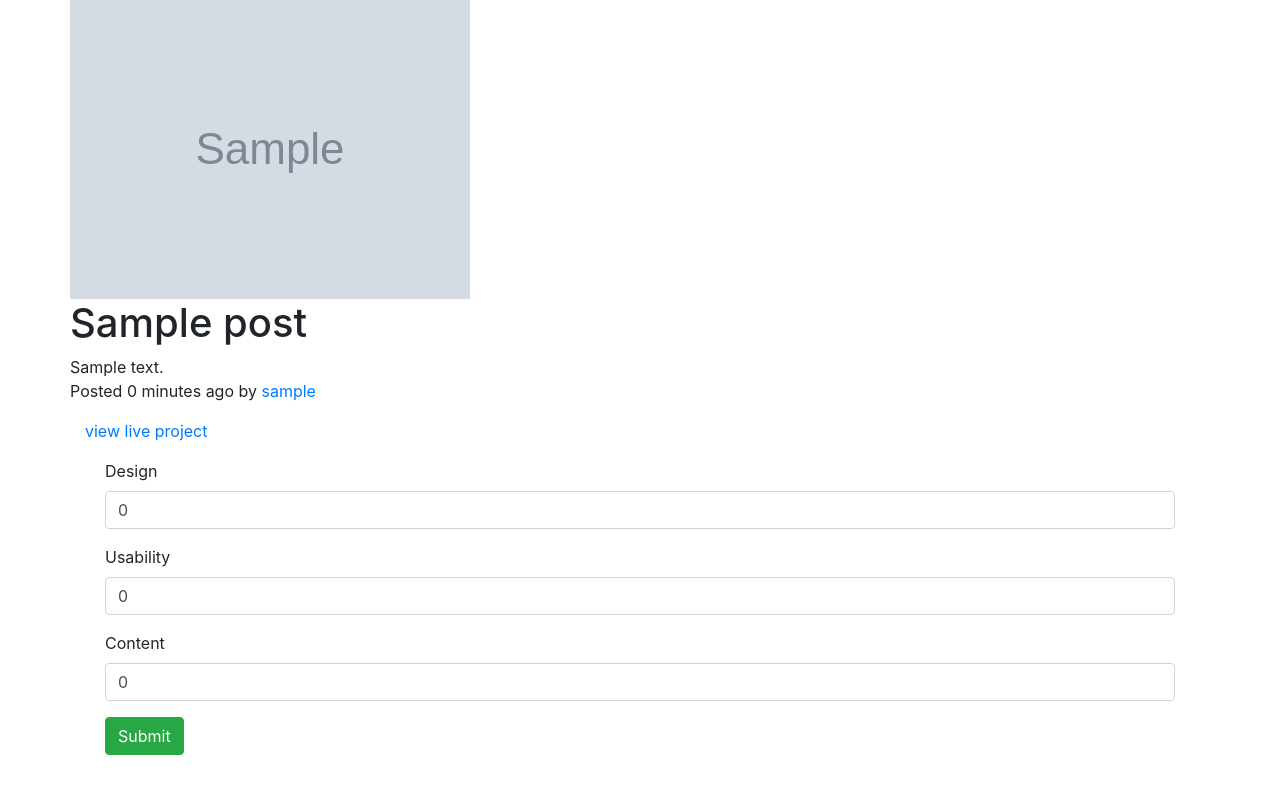
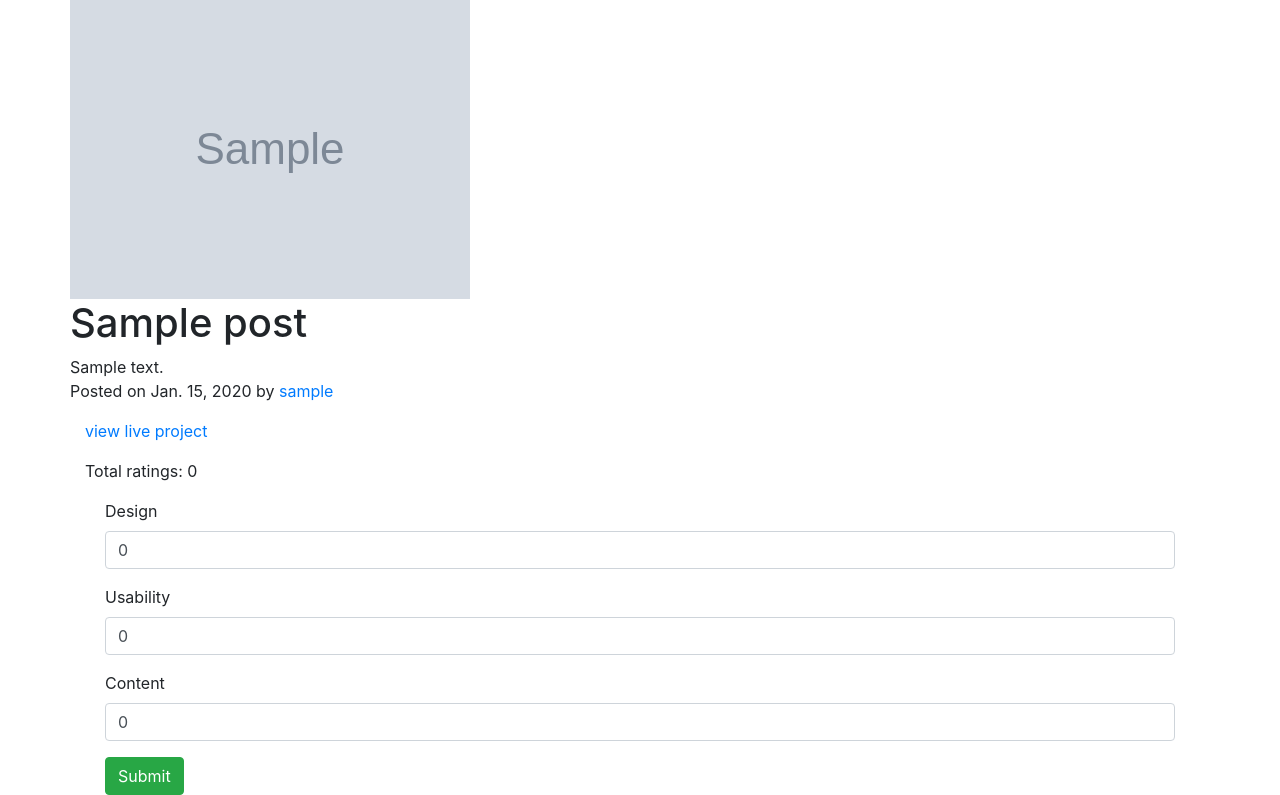
Before and after one commit to cherucole/Awaards, a Django app: page /post/1 in a window 1280 px wide. Shown: the part 73-868 px from the top of the page. Before the commit the page ends 828 px from the top, so only its background shows below. Run offline with Django 3.2, Linux system fonts and the light colour scheme; tables that the repository leaves empty hold one stand-in row (values such as "Sample post"); grey boxes marked "Sample" are stand-in pictures; some libraries are stand-ins or nearby versions; some web fonts are replaced.

Commit message:
added date pipe

```diff
--- a/app/templates/index.html
+++ b/app/templates/index.html
@@ -36,10 +36,12 @@
       <img class="card-img-top" src="{{post.image.url}}" alt="Card image cap" size="100px180">
       <div class="card-body">
         <h5 class="card-title">{{post.name}}</h5>
-        <p class="card-text">This is a longer card with supporting text below as a natural lead-in to additional content. This content is a little bit longer.</p>
+        <p class="card-text">{{post.description | safe}}</p>
         <p>Uploaded by         <a style="width:100%; padding-left:20px;" href="{% url 'profile' username=post.user_profile.username %}">
 
                 <label>{{post.user_profile.username}}</label></a></p>
+
+                <p>{{post.date|date}}</p>
 
                 <p>Rating:                   {% for rating in post.ratings.all%}
                           {% if forloop.counter is post.ratings.all.count %}
--- a/app/templates/post.html
+++ b/app/templates/post.html
@@ -22,12 +22,21 @@
    </div>
 
    <div class="row">
-     <p>Posted {{post.date|timesince}} ago by  <a href="/accounts/profile/{{post.user_profile.username}}">{{post.user_profile.username}}</a></p>
+     <p>Posted on {{post.date|date}} by  <a href="/accounts/profile/{{post.user_profile.username}}">{{post.user_profile.username}}</a></p>
 
    </div>
 
      <div>
          <a href="{{post.live_link}}" target="_blank"> <p>view live project</p></a>
+         <p>Total ratings: {{post.ratings.count}}</p>
+         {% for rating in post.ratings.all%}
+ {% if forloop.counter is post.ratings.all.count %}
+                   <p> Score: {{rating.score}}</p>
+ {% endif %}
+
+         {% endfor %}
+
+
    </div>
           {{form.media}}
 
```
